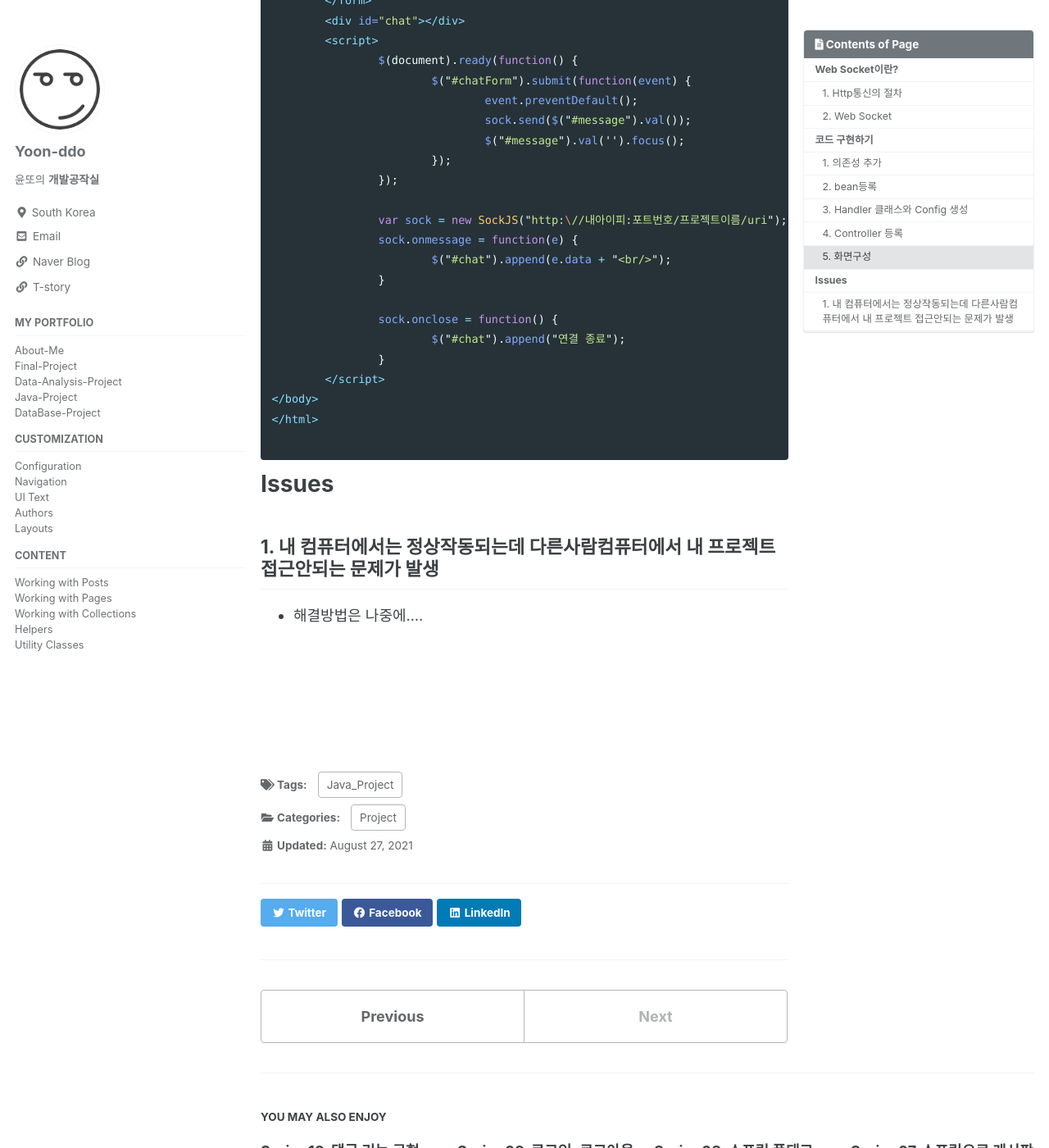
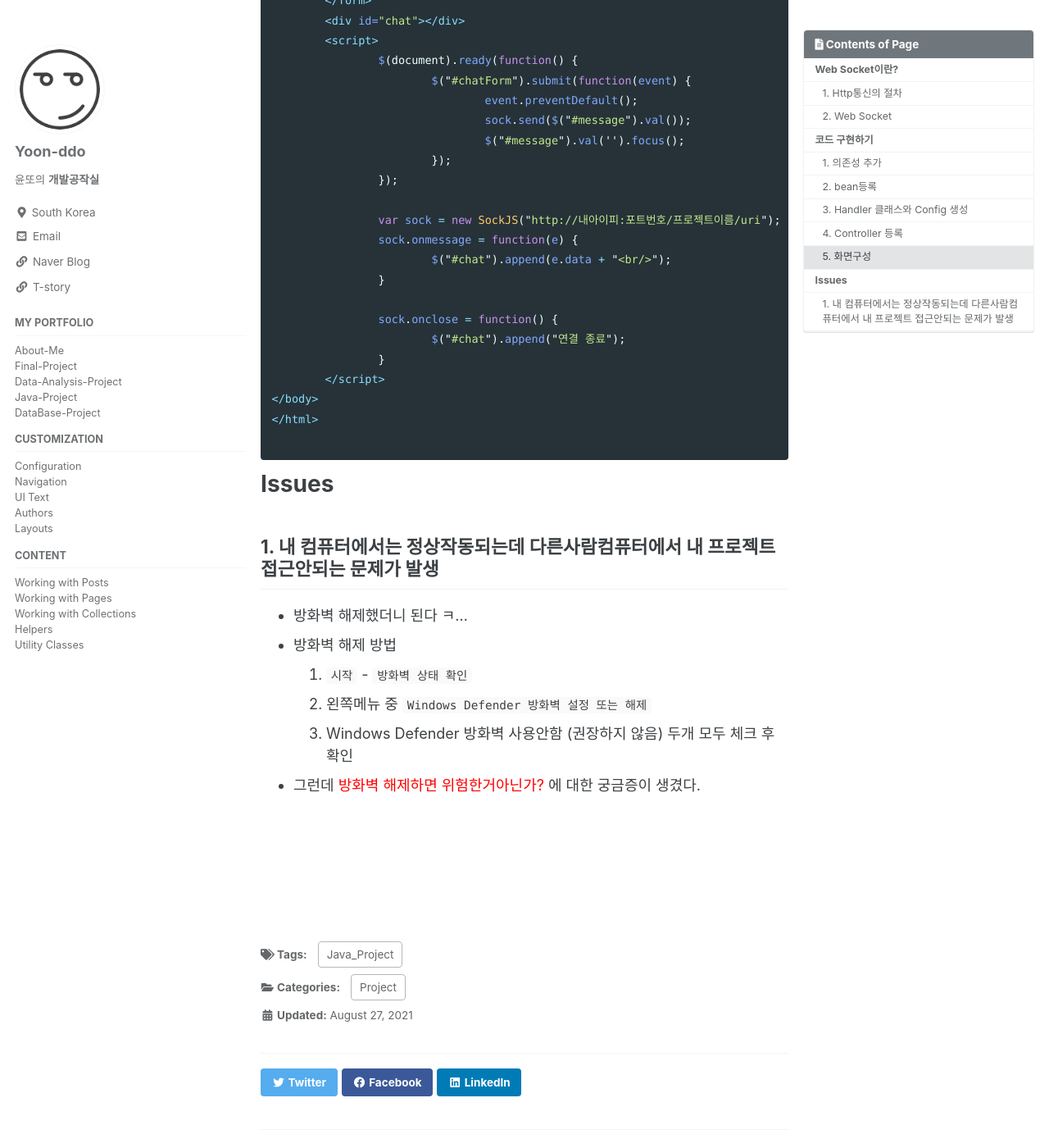
Before and after one commit to Yoon-ddo/Yoon-ddo.github.io, a Jekyll site: the page built from _posts/2021-08-27-Project일기03_Web Socket으로 채팅서비스 만들기.md, in a window 1280 px wide and 1400 px high, scrolled down 5892 px. Shown: the whole window at 82% size. Built offline with Jekyll 4.4.1, drawn with Linux system fonts in a browser that asks for light colours; cached includes are drawn as plain includes.

Commit message:
Update 2021-08-27-Project일기03_Web Socket으로 채팅서비스 만들기.md

```diff
--- a/_posts/2021-08-27-Project일기03_Web Socket으로 채팅서비스 만들기.md
+++ b/_posts/2021-08-27-Project일기03_Web Socket으로 채팅서비스 만들기.md
@@ -245,8 +245,13 @@ public class ConsultController {
 
 # Issues
 ## 1. 내 컴퓨터에서는 정상작동되는데 다른사람컴퓨터에서 내 프로젝트 접근안되는 문제가 발생
-* 해결방법은 나중에....
+* 방화벽 해제했더니 된다 ㅋ...
+* 방화벽 해제 방법
+  1. `시작` - `방화벽 상태 확인`
+  2. 왼쪽메뉴 중 `Windows Defender 방화벽 설정 또는 해제`
+  3. Windows Defender 방화벽 사용안함 (권장하지 않음) 두개 모두 체크 후 확인
 
+* 그런데 <span style="color:red;">방화벽 해제하면 위험한거아닌가?</span> 에 대한 궁금증이 생겼다.
 
 
 
```
Also changed, not shown: other parts of _posts/2021-08-27-Project일기03_Web Socket으로 채팅서비스 만들기.md (+1 -1 lines).
